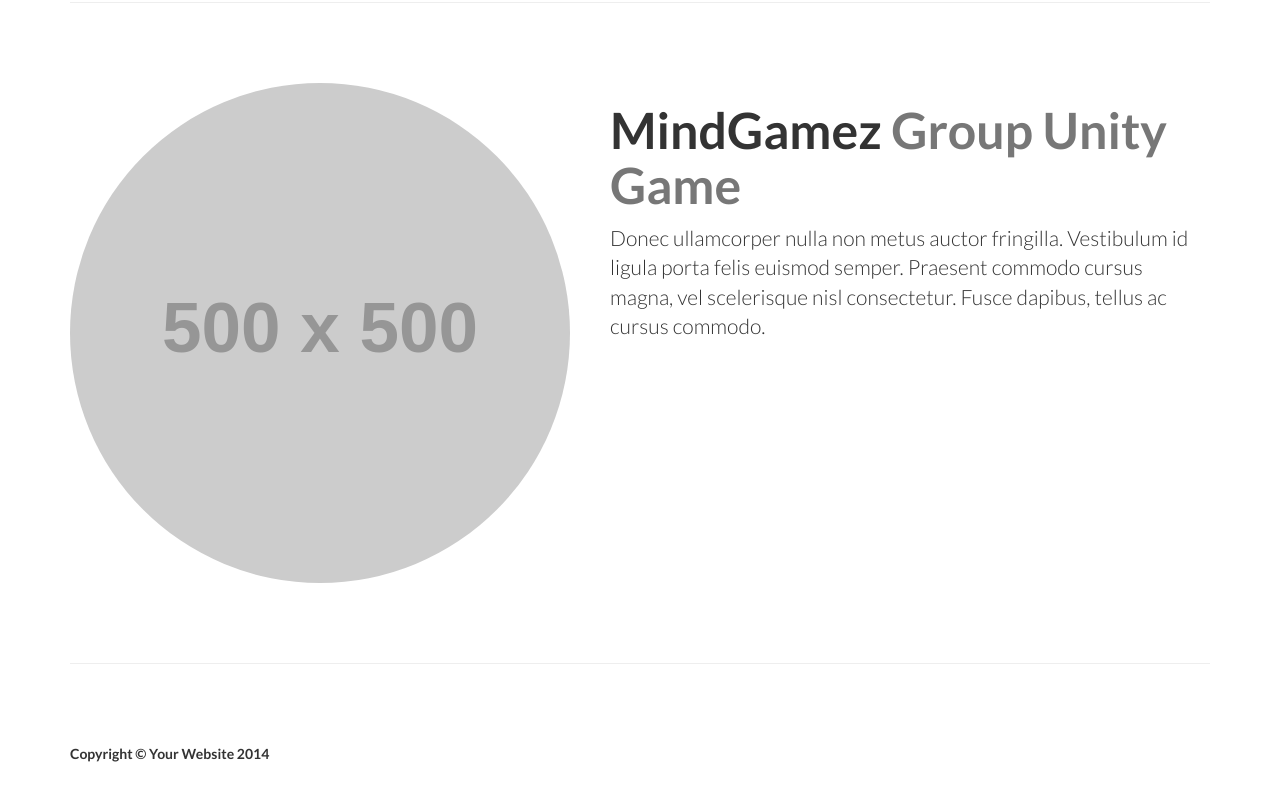
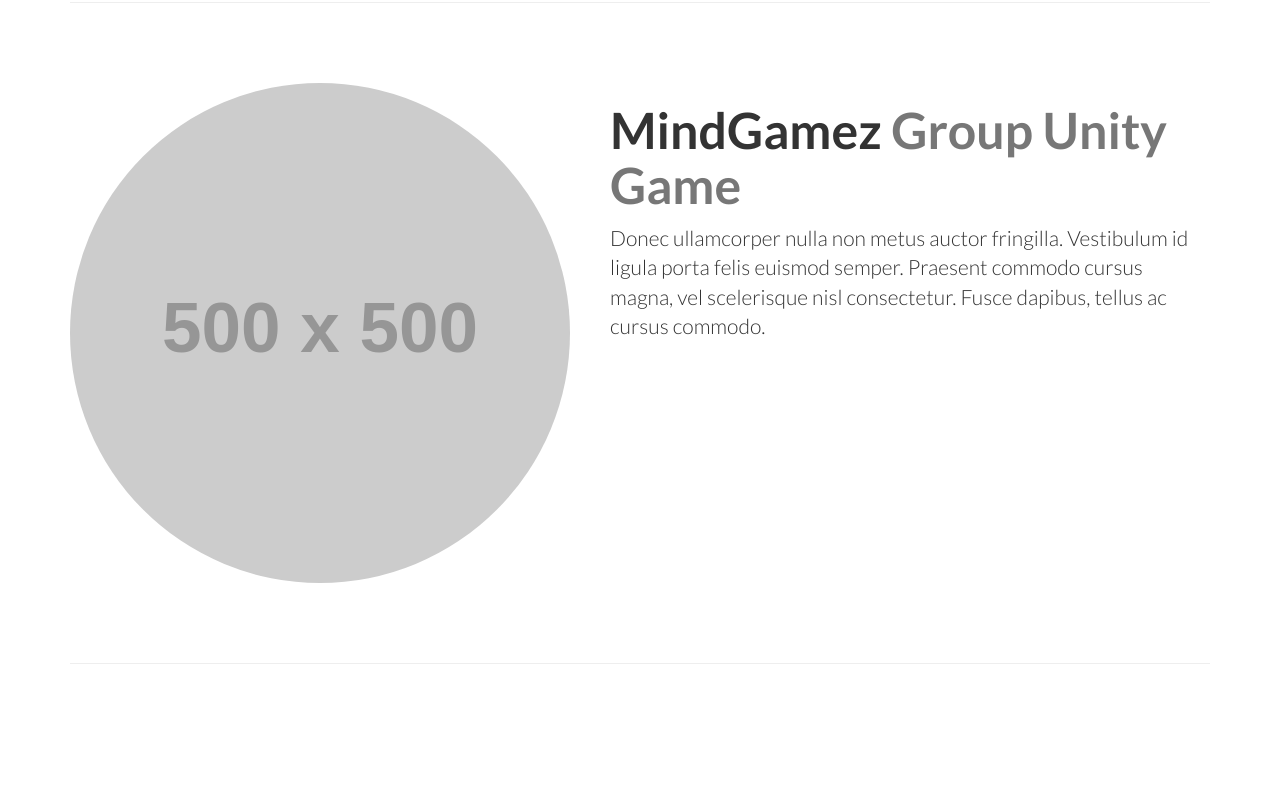
Before and after one commit to woodring63/woodring63.github.io, a plain HTML site: page projects.html in a window 1280 px wide. Shown: the part 2524-3324 px from the top of the page. After the commit the page ends 3268 px from the top, so only its background shows below. Drawn offline with Linux system fonts and the light colour scheme; placeholder pictures from the web are drawn by us.

Commit message:
Removed footer

```diff
--- a/projects.html
+++ b/projects.html
@@ -138,15 +138,6 @@
 
         <hr class="featurette-divider">
 
-        <!-- Footer -->
-        <footer>
-            <div class="row">
-                <div class="col-lg-12">
-                    <p>Copyright &copy; Your Website 2014</p>
-                </div>
-            </div>
-        </footer>
-
     </div>
     <!-- /.container -->
 
```
